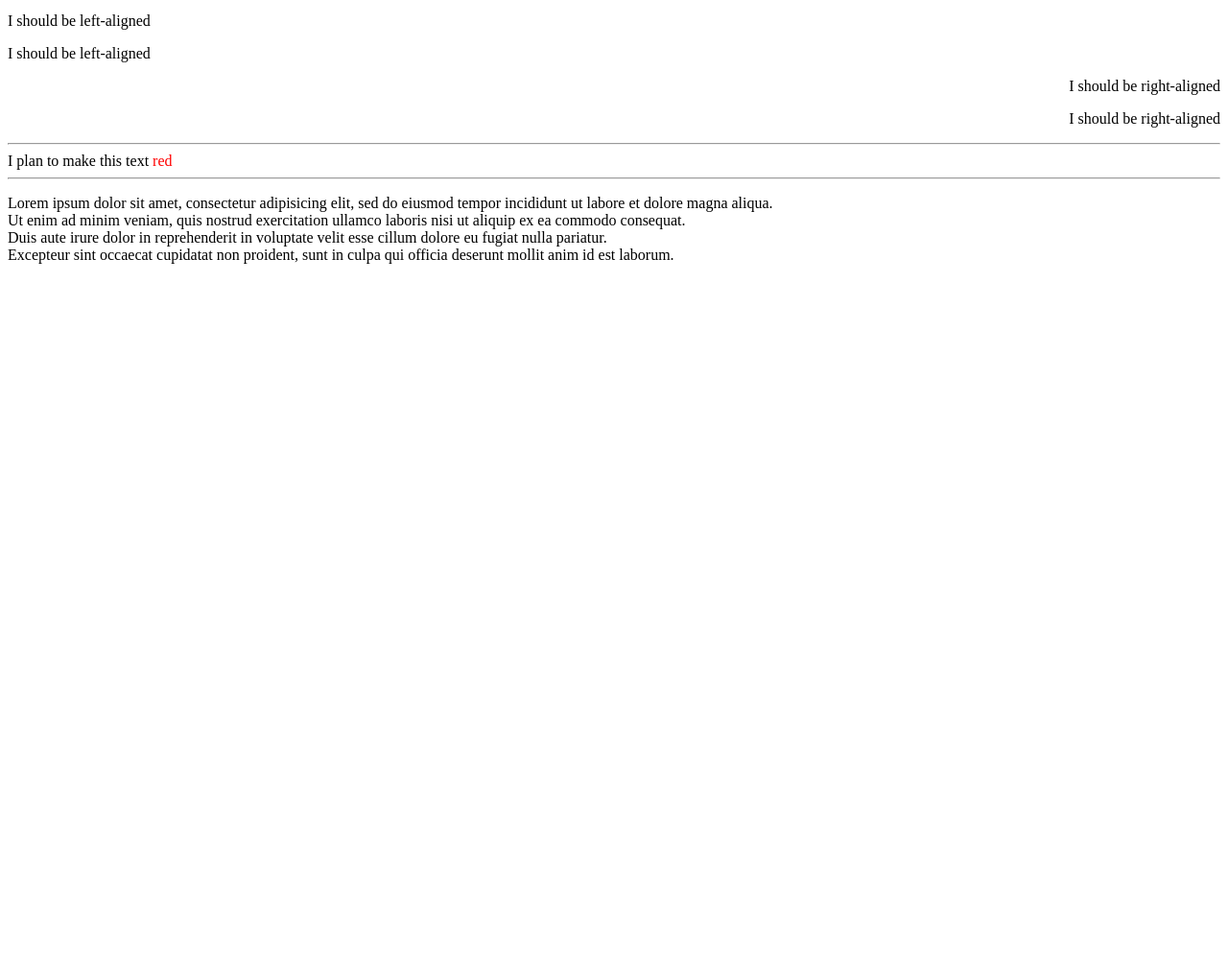
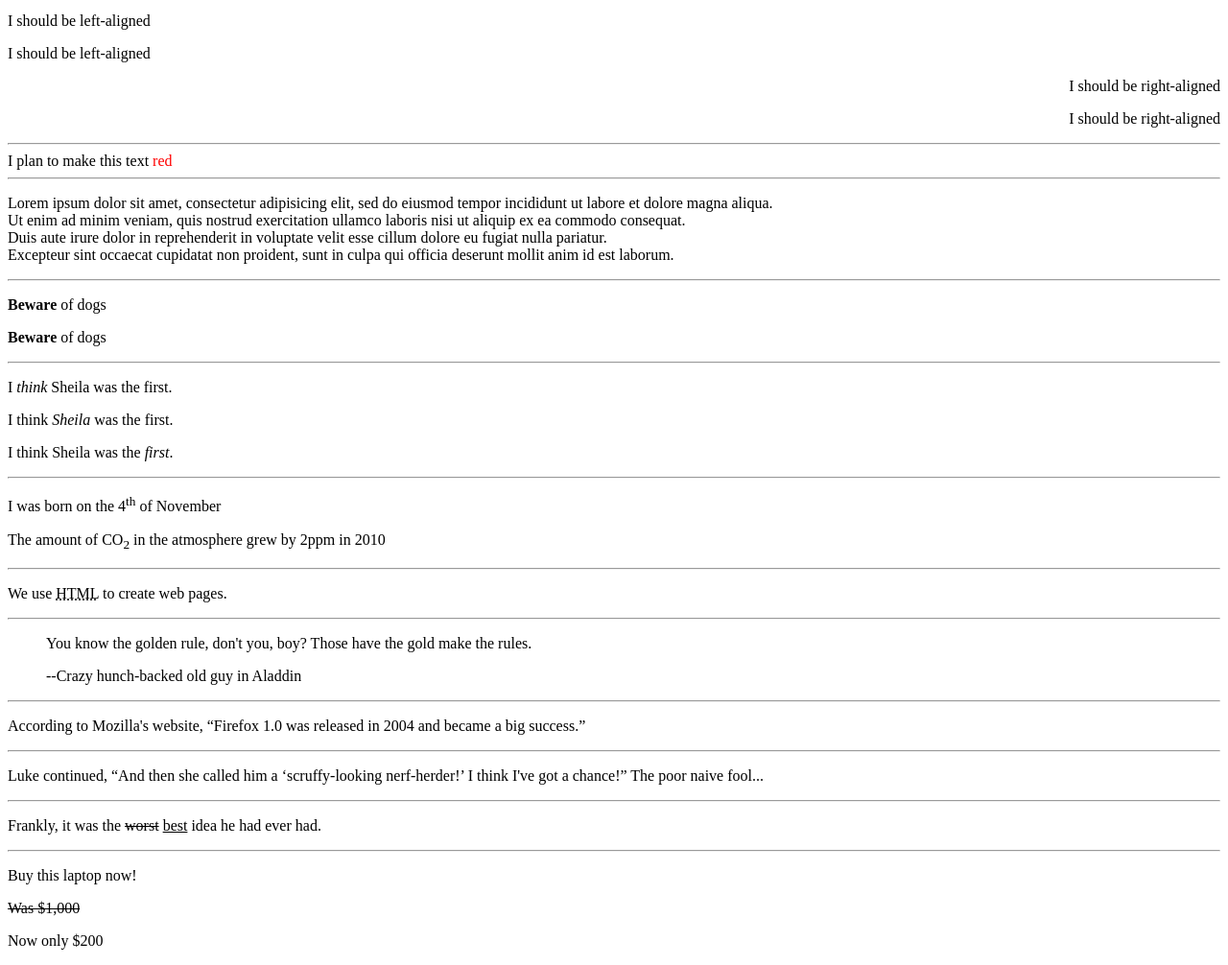
Before and after one commit to jamesdcmendoza/b3nc-mendoza-james, a plain HTML site: page mod02-01/index.html in a window 1280 px wide. Shown: the part 966-1972 px from the top of the page at 96% size. Before the commit the page ends 1257 px from the top, so only its background shows below. Drawn offline with Linux system fonts and the light colour scheme.

Commit message:
Started text formatting

```diff
--- a/mod02-01/index.html
+++ b/mod02-01/index.html
@@ -76,5 +76,51 @@
 		</p>
 	</div>
 
+	<hr>
+
+	<p><strong>Beware</strong> of dogs</p>
+	<p><b>Beware</b> of dogs</p>
+
+	<hr>
+
+	<p>I <em>think</em> Sheila was the first.</p>
+	<p>I think <em>Sheila</em> was the first.</p>
+	<p>I think Sheila was the <em>first</em>.</p>
+
+	<hr>
+
+	<p>I was born on the 4<sup>th</sup> of November</p>
+	<p>The amount of CO<sub>2</sub> in the atmosphere grew by 2ppm in 2010</p>
+
+	<hr>
+
+	<p>We use <abbr title= "Hyper Text Markup Language">HTML</abbr>  to create web pages.</p>
+
+	<hr>
+
+	<blockquote cite="https://www.imdb.com/character/ch0000672/quotes">
+
+		<p>You know the golden rule, don't you, boy? Those have the gold make the rules.</p>
+		<footer>--Crazy hunch-backed old guy in Aladdin</footer>
+	</blockquote>
+
+	<hr>
+
+	<p>According to Mozilla's website, <q cite="https://www.mozilla.org/en-US/about/history/details/">Firefox 1.0 was released in 2004 and became a big success.</q></p>
+
+	<hr>
+
+	<p>Luke continued, <q>And then she called him a <q>scruffy-looking nerf-herder!</q>  I think I've got a chance!</q> The poor naive fool...</p>
+
+	<hr>
+
+	<p>Frankly, it was the <del>worst</del> <ins>best</ins> idea he had ever had.</p>
+
+	<hr>
+
+	<p>Buy this laptop now!</p>
+	<p><s>Was $1,000</s></p>
+	<p>Now only $200</p>
+
 </body>
 </html>
```
